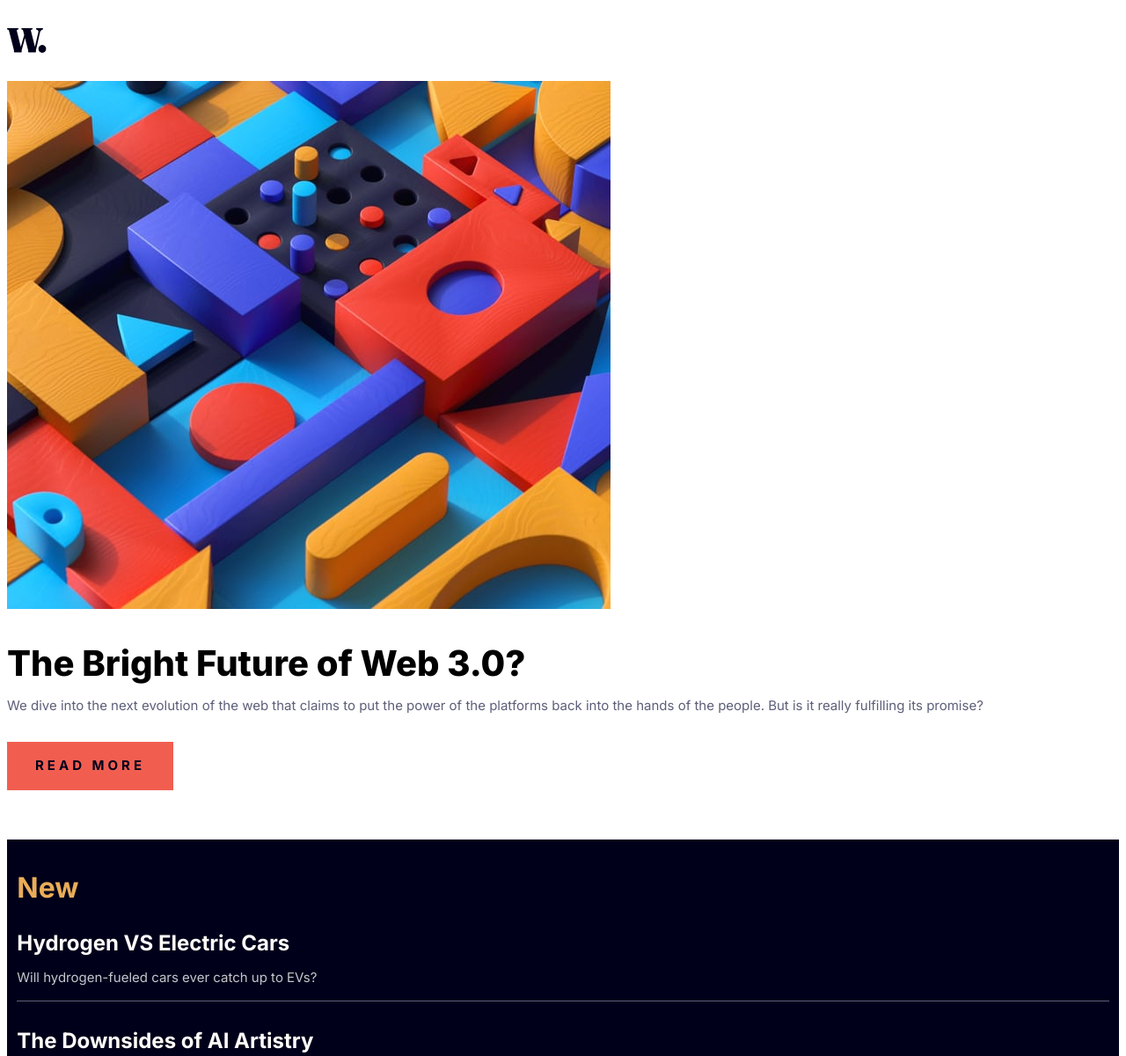
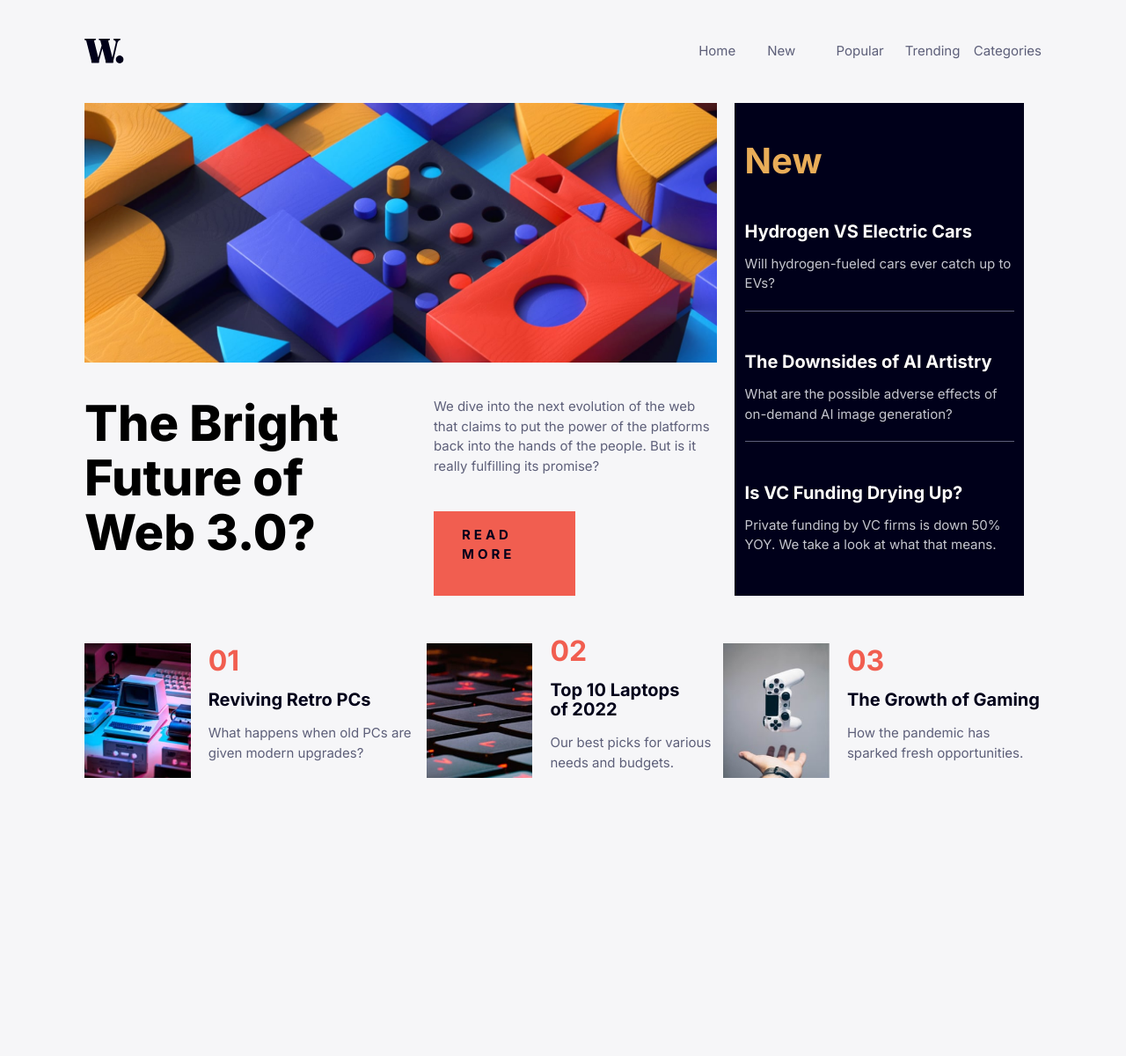
Before and after one commit to nataliesmyth/FEM-news-homepage-main, a plain HTML site: page index.html in a window 1280 px wide. Shown: the top 1200 px of the page at 88% size. After the commit the page ends 938 px from the top, so only its background shows below. Drawn offline with Linux system fonts and the light colour scheme.

Commit message:
added hover states and tweaked mobile nav

```diff
--- a/app.js
+++ b/app.js
@@ -1,5 +1,7 @@
 const nav = document.querySelector('.primary-navigation');
 const navToggle = document.querySelector('.mobile-nav-toggle');
+const page = document.querySelector('html');
+console.log(page);
 
 navToggle.addEventListener('click', () => {
   const visibility = nav.getAttribute('data-visible');
--- a/index.html
+++ b/index.html
@@ -32,26 +32,27 @@
   </header>
 
   <main>
-    <img src="./assets/images/image-web-3-mobile.jpg" alt="">
-    <h1>The Bright Future of Web 3.0?</h1>
-    <p>We dive into the next evolution of the web that claims to put the power of the platforms back into the hands of the people. But is it really fulfilling its promise?</p>
-    <a href="#" class="call-to-action">Read more</a>
+      <img class="mobile-img" src="./assets/images/image-web-3-mobile.jpg" alt="">
+      <img class="desktop-img" src="./assets/images/image-web-3-desktop.jpg" alt="">
+      <h1 class="title">The Bright Future of Web 3.0?</h1>
+      <p class="text">We dive into the next evolution of the web that claims to put the power of the platforms back into the hands of the people. But is it really fulfilling its promise?</p>
+      <a href="#" class="call-to-action">Read more</a>
 
     <aside>
       <h2>New</h2>
 
       <div class="aside-card border-bottom">
-        <h4>Hydrogen VS Electric Cars</h4>
+        <h4><a href="#" class="aside-link">Hydrogen VS Electric Cars</a></h4>
         <p>Will hydrogen-fueled cars ever catch up to EVs?</p>
       </div>
 
       <div class="aside-card border-bottom">
-        <h4>The Downsides of AI Artistry</h4>
+        <h4><a href="#" class="aside-link">The Downsides of AI Artistry</a></h4>
         <p>What are the possible adverse effects of on-demand AI image generation?</p>
       </div>
 
       <div class="aside-card">
-        <h4>Is VC Funding Drying Up?</h4>
+        <h4><a href="#" class="aside-link">Is VC Funding Drying Up?</a></h4>
         <p>Private funding by VC firms is down 50% YOY. We take a look at what that means.</p>
       </div>
     </aside>
@@ -62,9 +63,9 @@
       <div>
         <img class="footer-img" src="./assets/images/image-retro-pcs.jpg" alt="">
       </div>
-      <div class="text flow">
+      <div class="footer-text flow flex">
         <h3> 01</h3>
-        <h4>Reviving Retro PCs</h4>
+        <h4><a href="#" class="footer-link">Reviving Retro PCs</a></h4>
         <p>What happens when old PCs are given modern upgrades?</p>
       </div>
     </div>
@@ -73,9 +74,9 @@
       <div>
         <img class="footer-img" src="./assets/images/image-top-laptops.jpg" alt="close up image of a black keyboard with red keys">
       </div>
-      <div class="text flow">
+      <div class="footer-text flow flex">
         <h3> 02</h3>
-        <h4>Top 10 Laptops of 2022</h4>
+        <h4><a href="#" class="footer-link">Top 10 Laptops of 2022</a></h4>
         <p>Our best picks for various needs and budgets.</p>
       </div>
     </div>
@@ -84,9 +85,9 @@
       <div>
         <img class="footer-img" src="./assets/images/image-gaming-growth.jpg" alt="gaming concole on gray background in the air with a hand waiting to catch it">
       </div>
-      <div class="text flow">
+      <div class="footer-text flow flex">
         <h3> 03</h3>
-        <h4>The Growth of Gaming</h4>
+        <h4><a href="" class="footer-link">The Growth of Gaming</a></h4>
         <p>How the pandemic has sparked fresh opportunities.</p>
       </div>
     </div>
--- a/styles.css
+++ b/styles.css
@@ -154,6 +154,10 @@ h4 {
   color: hsl( var(--clr-light) );
 }
 
+.footer-text > h4 {
+  color: hsl( var(--clr-dark) );
+}
+
 p {
   font-weight: var(--fw-light);
   color: hsl(var(--clr-neutral-dark));
@@ -163,13 +167,23 @@ p {
   margin-block: 2rem;
 }
 
-/* .nav {
-  display: none;
-} */
+@media (max-width: 1000px) {
+
+  .primary-navigation {
+    position: fixed;
+    background-color: #FFF;
+    inset: 0 0 0 30%;
+    margin-block: 0;
+    padding: min(20rem, 20vh) 2rem;
+    font-size: 18px;
+    line-height: 3;
+  }
+}
 
 .primary-navigation[data-visible='false'] {
   display: none;
 }
+
 .logo {
   width: 45px;
 }
@@ -239,10 +253,6 @@ aside {
   margin-block: 3em;
 }
 
-.text {
-  width: 60%;
-}
-
 .text > h4 {
   color: hsl( var(--clr-dark) );
   font-size: 18px;
@@ -255,7 +265,7 @@ aside {
 
 .footer-img {
   max-width: 100%;
-  width: 100px;
+  width: 100%;
 }
 
 .flow > *:where(:not(:first-child)) {
@@ -266,17 +276,125 @@ aside {
   border-bottom: 1px solid hsl(var(--clr-neutral-dark));
 }
 
+@supports (backdrop-filter: blur(1.5rem)) {
+  body {
+      background: hsl( var(--clr-neutral-dark) / .05);
+      /* backdrop-filter: blur(1.5rem); */
+  }
+}
 
-@media (min-width: 35rem) {
-  .mobile-nav-toggle {
+.desktop-img {
+  display: none;
+}
+
+@media (min-width: 1000px) {
+
+  body {
+    margin-inline: 6rem;
+  }
+
+  h2 {
+    font-size: 40px;
+  }
+
+  h4 {
+    font-size: 20px;
+  }
+
+  .mobile-nav-toggle,
+  .mobile-img {
     display: none;
   }
 
+  .desktop-img {
+    display: block;
+    grid-area: img;
+  }
+
+  .title {
+    font-size: 56px;
+    grid-area: title;
+  }
+
+  .text {
+    width: 100%;
+    grid-area: text;
+  }
+
+  .call-to-action {
+    grid-area: button;
+    margin-block-end: 0;
+    width: 50%;
+  }
+
+  .call-to-action:hover {
+    background-color: hsl( var(--clr-dark) );
+    color: hsl( var(--clr-light) );
+  }
+
+  .header {
+    display: grid;
+    grid-template-columns: 1fr 1fr;
+    align-items: center;
+    justify-content: space-between;
+  }
+
+  aside {
+    margin-block: 0;
+    grid-area: aside;
+  }
+
+  main > * {
+    margin-block: 0;
+  }
+
+  .primary-navigation[data-visible='false'] {
+    display: grid;
+  }
+
+  .primary-navigation > li:hover {
+    color: hsl( var(--clr-primary-dark));
+  }
 
   .nav > ul {
     display: grid;
     gap: 1px;
     grid-template-columns: repeat(5, 1fr);
+    justify-self: end;
+    color: hsl( var(--clr-neutral-dark) );
   }
 
+  main {
+    display: grid;
+    gap: 20px;
+    grid-template-areas:
+    'img img aside .'
+    'title text aside .'
+    'title button aside .';
+  }
+
+  .aside-card {
+    margin-block: 1rem;
+    padding-block: .25rem;
+  }
+
+  .aside-link {
+    color: hsl( var(--clr-light) );
+  }
+
+  .aside-link:hover {
+    color: hsl( var(--clr-primary-light));
+  }
+
+  footer {
+    display: flex;
+  }
+
+  .footer-link {
+    color: hsl( var(--clr-dark) );
+  }
+
+  .footer-link:hover {
+    color: hsl( var(--clr-primary-dark));
+  }
 }
```
